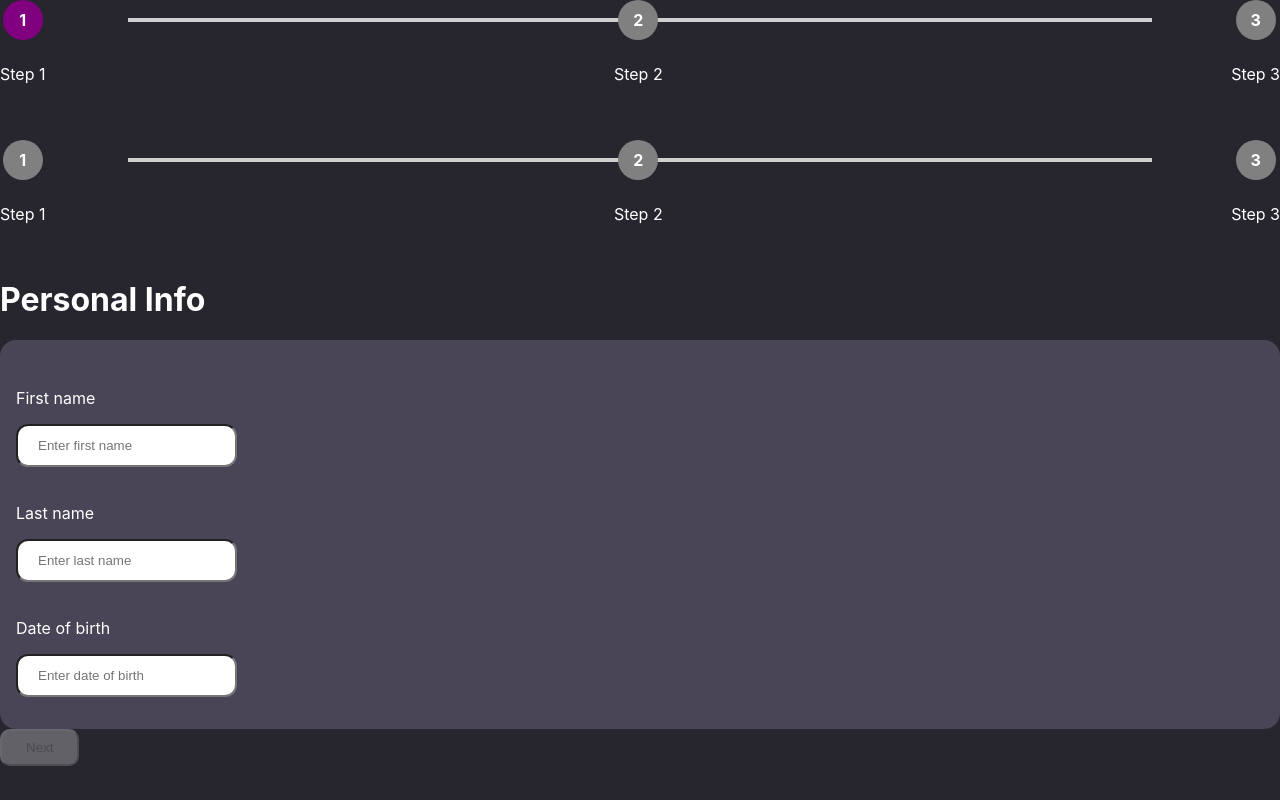
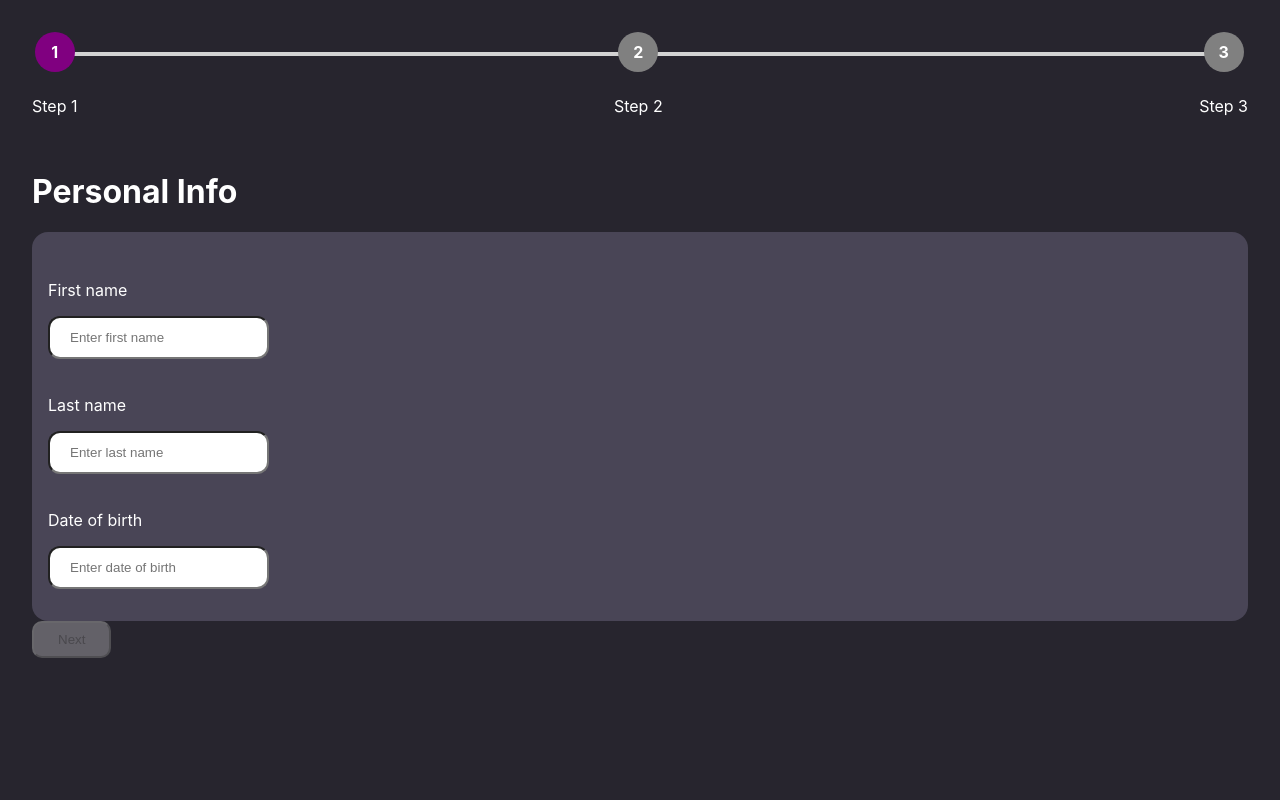
Before and after one commit to Aryan214G/prodesk-registration-wizard, a React (Vite) app in the folder prodesk-registration-wizard/: page / in a window 1280 px wide. Built offline with nearby package versions, Linux system fonts and the light colour scheme.

Commit message:
Update ProgressBar positioning and styling; adjust body padding in CSS

```diff
--- a/prodesk-registration-wizard/src/App.css
+++ b/prodesk-registration-wizard/src/App.css
@@ -77,17 +77,15 @@ button {
 
     position: absolute;
 
-    top: 18px;
+    top: 20px;
 
-    left: 10%;
+    left: 25px;
 
-    width: 80%;
+    right: 25px;
 
     height: 4px;
 
-    background-color: #cfcfcf;
-
-    z-index: 0;
+    background-color: #d3d3d3;
 }
 
 .steps {
--- a/prodesk-registration-wizard/src/components/StepOne.jsx
+++ b/prodesk-registration-wizard/src/components/StepOne.jsx
@@ -1,6 +1,6 @@
 import React from 'react'
 import { useState } from 'react';
-import ProgressBar from './ProgressBar';
+
 const StepOne = (props) => {
 
     const { formData, setFormData, setStep } = props;
@@ -9,7 +9,6 @@ const StepOne = (props) => {
 
     return (
         <div>
-            <ProgressBar/>
             <h1>Personal Info</h1>
 
             <div className='card'>
--- a/prodesk-registration-wizard/src/index.css
+++ b/prodesk-registration-wizard/src/index.css
@@ -6,8 +6,10 @@
     box-sizing: border-box;
 }
 
+
 body {
     margin: 0;
+    padding: 2rem;
     font-family: Inter, sans-serif;
     background-color:rgb(39, 37, 46);
     color: var(--text-color);
```
